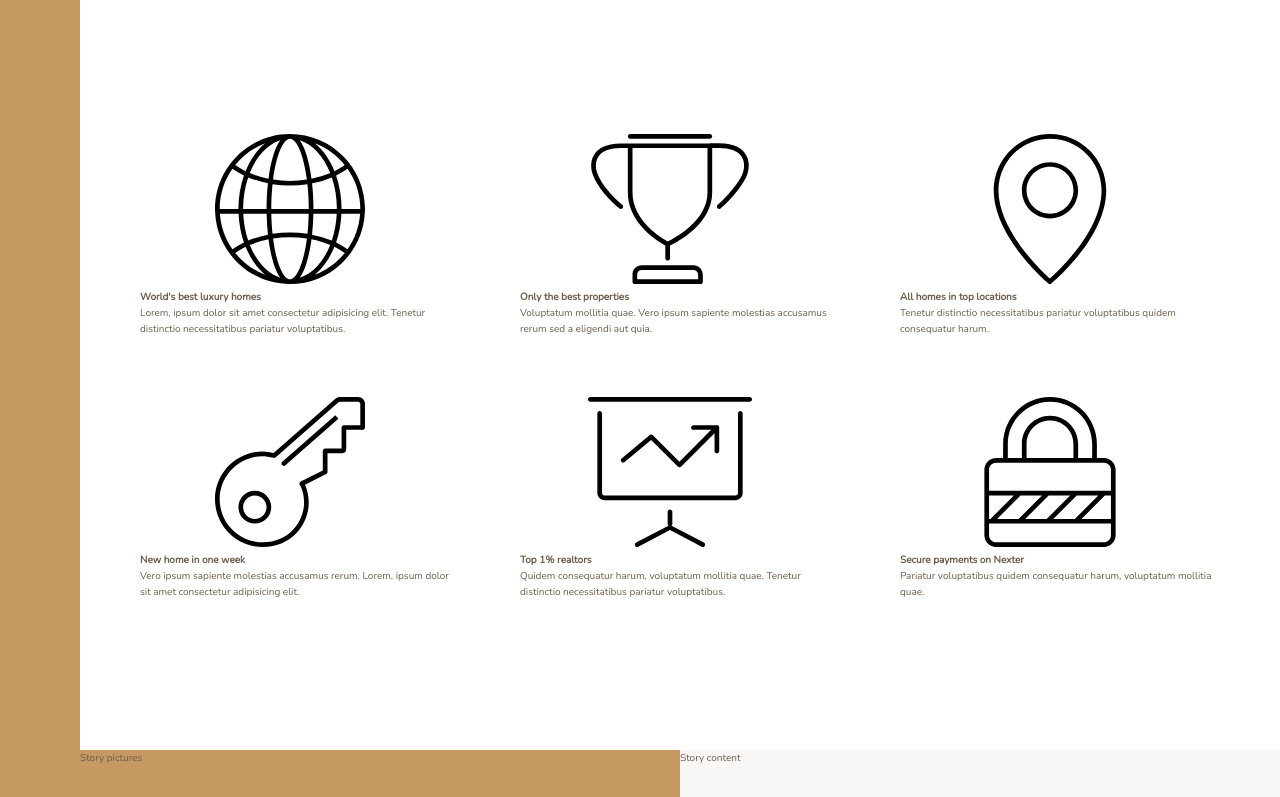
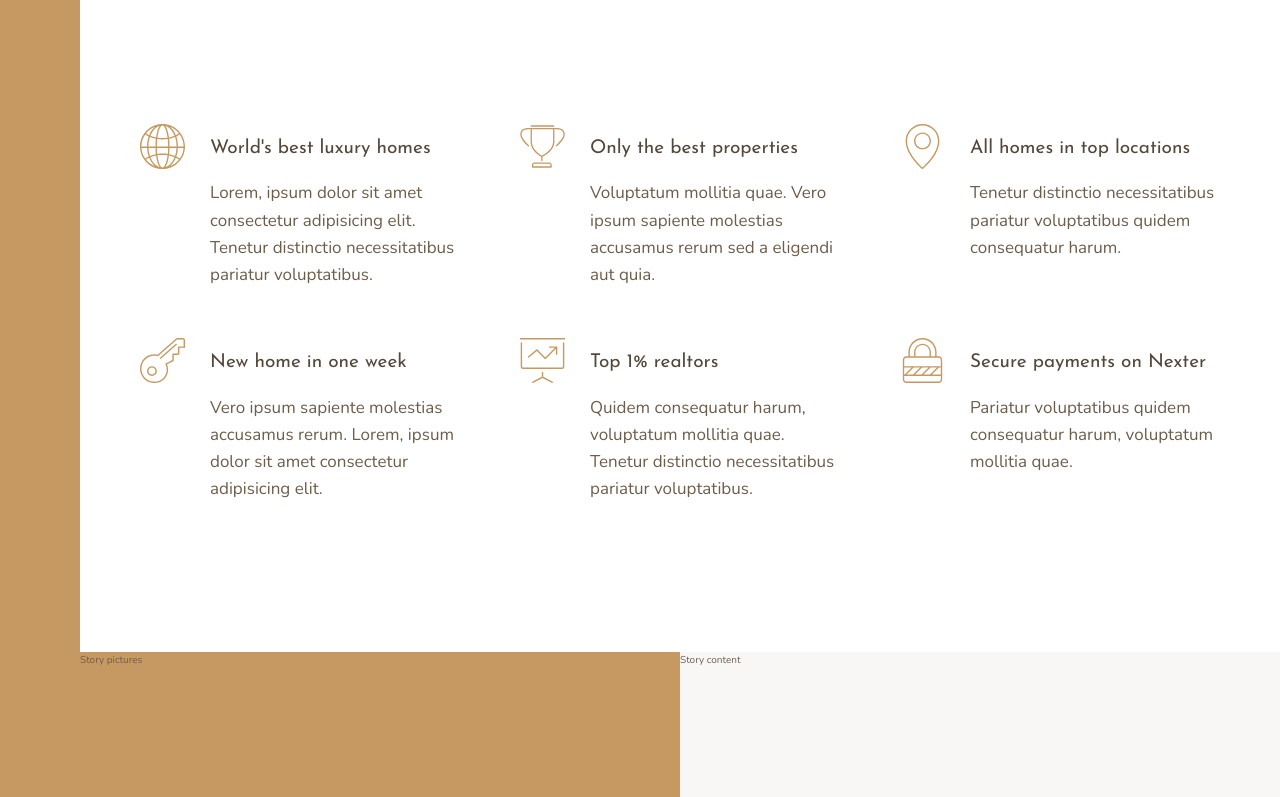
Before and after one commit to favournso/nexter, a website: page index.html in a window 1280 px wide. Shown: the part 656-1453 px from the top of the page. Drawn offline with nearby package versions, Linux system fonts and the light colour scheme.

Commit message:
Style elements in features section

```diff
--- a/index.html
+++ b/index.html
@@ -29,21 +29,21 @@
                 <svg class="feature__icon">
                     <use xlink:href="img/sprite.svg#icon-global"></use>
                 </svg>
-                <h4 class="heading-4">World's best luxury homes</h4>
+                <h4 class="heading-4 heading-4--dark">World's best luxury homes</h4>
                 <p class="feature__text">Lorem, ipsum dolor sit amet consectetur adipisicing elit. Tenetur distinctio necessitatibus pariatur voluptatibus.</p>
             </div>
             <div class="feature">
                 <svg class="feature__icon">
                     <use xlink:href="img/sprite.svg#icon-trophy"></use>
                 </svg>
-                <h4 class="heading-4">Only the best properties</h4>
+                <h4 class="heading-4 heading-4--dark">Only the best properties</h4>
                 <p class="feature__text">Voluptatum mollitia quae. Vero ipsum sapiente molestias accusamus rerum sed a eligendi aut quia.</p>
             </div>
             <div class="feature">
                 <svg class="feature__icon">
                     <use xlink:href="img/sprite.svg#icon-map-pin"></use>
                 </svg>
-                <h4 class="heading-4">All homes in top locations</h4>
+                <h4 class="heading-4 heading-4--dark">All homes in top locations</h4>
                 <p class="feature__text">Tenetur distinctio necessitatibus pariatur voluptatibus quidem consequatur harum.</p>
             </div>
 
@@ -51,7 +51,7 @@
                 <svg class="feature__icon">
                     <use xlink:href="img/sprite.svg#icon-key"></use>
                 </svg>
-                <h4 class="heading-4">New home in one week</h4>
+                <h4 class="heading-4 heading-4--dark">New home in one week</h4>
                 <p class="feature__text">Vero ipsum sapiente molestias accusamus rerum. Lorem, ipsum dolor sit amet consectetur adipisicing elit.</p>
             </div>
 
@@ -59,7 +59,7 @@
                 <svg class="feature__icon">
                     <use xlink:href="img/sprite.svg#icon-presentation"></use>
                 </svg>
-                <h4 class="heading-4">Top 1% realtors</h4>
+                <h4 class="heading-4 heading-4--dark">Top 1% realtors</h4>
                 <p class="feature__text">Quidem consequatur harum, voluptatum mollitia quae. Tenetur distinctio necessitatibus pariatur voluptatibus.</p>
             </div>
 
@@ -67,7 +67,7 @@
                 <svg class="feature__icon">
                     <use xlink:href="img/sprite.svg#icon-lock"></use>
                 </svg>
-                <h4 class="heading-4">Secure payments on Nexter</h4>
+                <h4 class="heading-4 heading-4--dark">Secure payments on Nexter</h4>
                 <p class="feature__text">Pariatur voluptatibus quidem consequatur harum, voluptatum mollitia quae.</p>
             </div>
         </section>
--- a/sass/_features.scss
+++ b/sass/_features.scss
@@ -7,4 +7,26 @@
     // no need to specify the rows, because we're creating an implicit grid
     grid-template-columns: repeat(3, 1fr);
     grid-gap: 6rem;
+    align-items: start;
 }
+
+.feature {
+    display: grid;
+    // no need for rows
+    grid-template-columns: min-content 1fr;
+    grid-row-gap: 1.5rem;
+    grid-column-gap: 2.5rem;
+
+    &__icon {
+        fill: $color-primary;
+        width: 4.5rem;
+        height: 4.5rem;
+        grid-row: 1 / span 2;
+        // to align the center of the icon to the text
+        transform: translateY(-1rem);
+    }
+
+    &__text {
+        font-size: 1.7rem;
+    }
+}
--- a/sass/_typography.scss
+++ b/sass/_typography.scss
@@ -0,0 +1,24 @@
+%heading {
+    font-family: $font-display;
+    font-weight: 400;
+}
+
+.heading-1 {
+    @extend %heading;
+}
+
+.heading-2 {
+    @extend %heading;
+}
+
+.heading-3 {
+    @extend %heading;
+}
+
+.heading-4 {
+    @extend %heading;
+    font-size: 1.9rem;
+
+    &--light { color: $color-grey-light-1;}
+    &--dark { color: $color-grey-dark-1;}
+}
```
Also changed, not shown: css/style.css.
